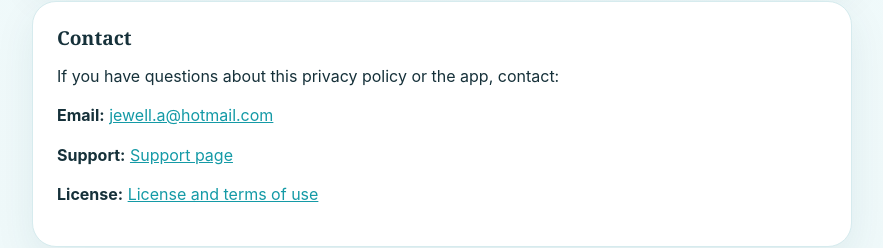
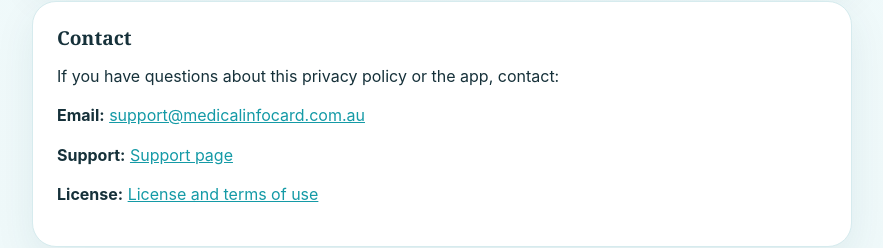
Before and after one commit to andeehhhh/new2, a plain HTML site: page docs/privacy-policy.html in a window 1280 px wide. Shown: the part 2230-2478 px from the top of the page, without its empty margins (198-1081 px from the left). Drawn offline with Linux system fonts and the light colour scheme.

Commit message:
Update privacy-policy.html

```diff
--- a/docs/privacy-policy.html
+++ b/docs/privacy-policy.html
@@ -222,7 +222,7 @@
         <article class="card">
           <h2>Contact</h2>
           <p>If you have questions about this privacy policy or the app, contact:</p>
-          <p><strong>Email:</strong> <a href="mailto:jewell.a@hotmail.com">jewell.a@hotmail.com</a></p>
+          <p><strong>Email:</strong> <a href="mailto:support@medicalinfocard.com.au">support@medicalinfocard.com.au</a></p>
           <p><strong>Support:</strong> <a href="./support.html">Support page</a></p>
           <p><strong>License:</strong> <a href="./license.html">License and terms of use</a></p>
         </article>
```
